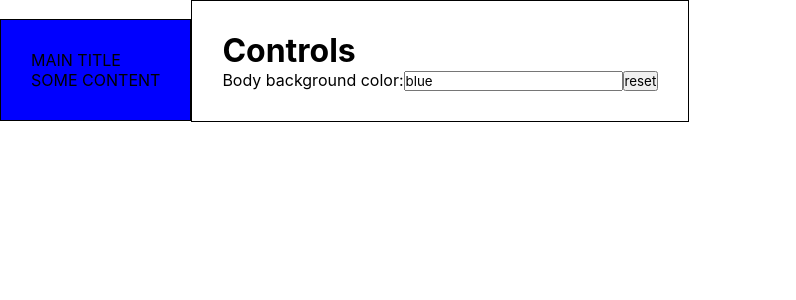
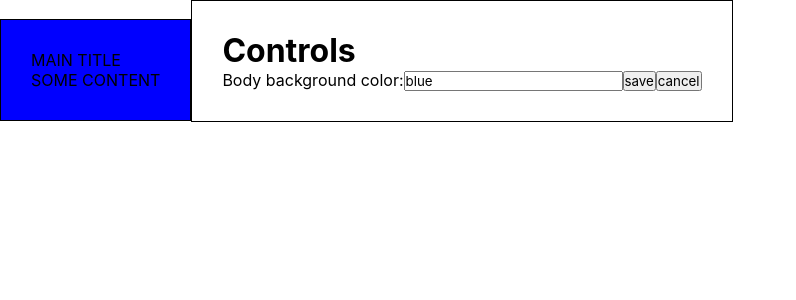
Before and after one commit to bananno/designer, a React (Create React App) app: page / in a window 1280 px wide. Shown: the top 300 px of the page, without its empty margins (0-796 px from the left). Built offline with nearby package versions, Linux system fonts and the light colour scheme.

Commit message:
Add save button

```diff
--- a/src/App.js
+++ b/src/App.js
@@ -19,6 +19,14 @@ class App extends Component {
     });
   }
 
+  saveBackgroundColorField = () => {
+    var newCanvasStyle = this.state.canvas;
+    newCanvasStyle['body-background-color'] = newCanvasStyle['body-background-color-input'];
+    this.setState({
+      canvas: newCanvasStyle
+    });
+  }
+
   resetBackgroundColorField = () => {
     var newCanvasStyle = this.state.canvas;
     newCanvasStyle['body-background-color-input'] = newCanvasStyle['body-background-color'];
@@ -33,6 +41,7 @@ class App extends Component {
         <Canvas style={this.state.canvas}/>
         <Control style={this.state.canvas}
           changeBackgroundColor={this.changeBackgroundColor}
+          saveBackgroundColorField={this.saveBackgroundColorField}
           resetBackgroundColorField={this.resetBackgroundColorField}/>
       </div>
     );
--- a/src/Control/Control.js
+++ b/src/Control/Control.js
@@ -9,7 +9,8 @@ class Control extends Component {
         <div>
           Body background color:
           <input value={bodyBackgroundColor} onChange={this.props.changeBackgroundColor}/>
-          <button onClick={this.props.resetBackgroundColorField}>reset</button>
+          <button onClick={this.props.saveBackgroundColorField}>save</button>
+          <button onClick={this.props.resetBackgroundColorField}>cancel</button>
         </div>
       </div>
     );
```
